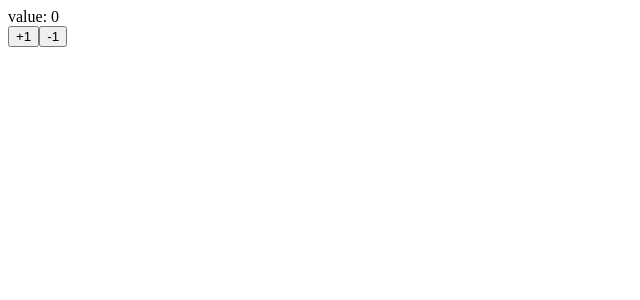
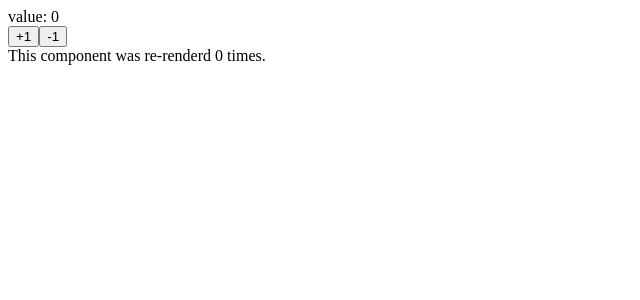
Before and after one commit to takunagai/my-first-react-app-in-typescript, a React (Create React App) app: page / in a window 1280 px wide. Shown: the top 300 px of the page, without its empty margins (0-640 px from the left). Built offline with nearby package versions, Linux system fonts and the light colour scheme.

Commit message:
useRef, useEffect (レンダリングされるごとに値が増える処理) 1

```diff
--- a/src/Counter.tsx
+++ b/src/Counter.tsx
@@ -1,24 +1,34 @@
-import React, { useState } from 'react';
+import React, { useRef, useState } from 'react';
+// useRef 追加、カーソルオン > クリックで型に移動し見る
+// `function useRef<T>(initialValue: T): MutableRefObject<T>;` 型引数を伴う関数型
+// 返り値の MutableRefObject にカーソルオン > 移動で確認すると
+// `interface MutableRefObject<T> {current: T;}`
 
 const Counter: React.FC<{}> = () => {
 
-    const initialValue: any = 0; // 前回の説明のため、意図的に any になってる
-    const [value, setValue] = useState<number>(initialValue); // 型引数の型制約、コールバック関数の prevState に影響する(A)
+    const initialValue: any = 0;
+    const [value, setValue] = useState<number>(initialValue);
 
-    // Counter コンポーネントが管理する value をアップデートする関数を定義
-    // setValue は、引数にコールバック関数を受け取ることもできる
     const increment = () => {
-        setValue(prevState => prevState + 1); // (A) prevState にカーソルオンすると、useState で指定した number 型
+        setValue(prevState => prevState + 1);
     };
     const decrement = () => {
         setValue(prevState => prevState - 1);
     };
 
+    /**
+     * 何回レンダリングしているかを計測する機能を実装していく
+     * (レンダリングされるごとに、値が増える)
+     */
+    const renderTimes = useRef(0); // renderTimes に 0 を保持させている
+    // ↑ の型定義で見た通り、値の取り出しは、current で取り出せる → (B)
+
     return (
         <div>
-            <div>value: {value}</div> {/*状態。ロード時レンダリングから、変化起きない*/}
+            <div>value: {value}</div>
             <button onClick={increment}>+1</button>
             <button onClick={decrement}>-1</button>
+            <div>This component was re-renderd {renderTimes.current} times.</div>{/*(B)*/}
         </div>
     );
 }
```
